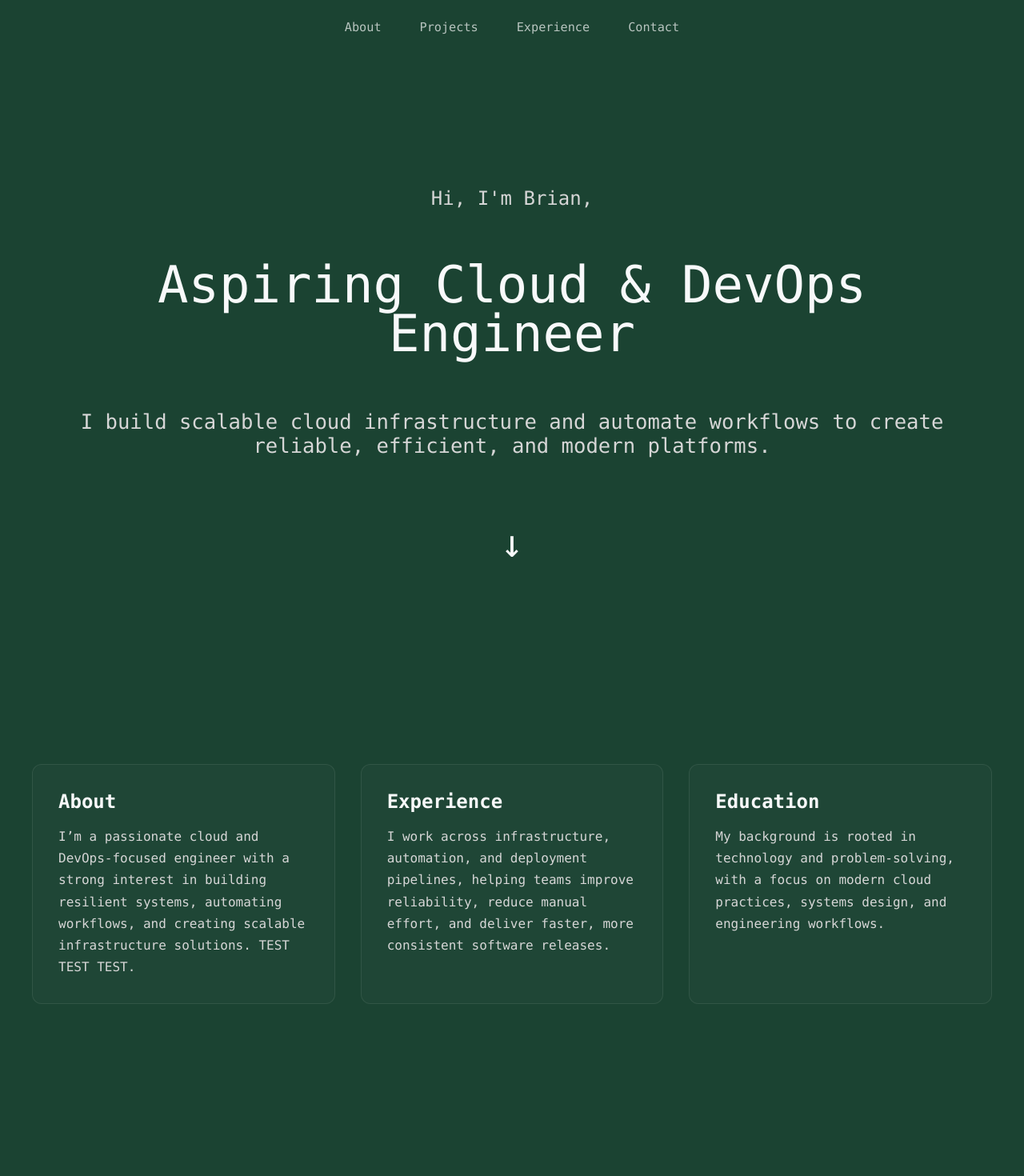
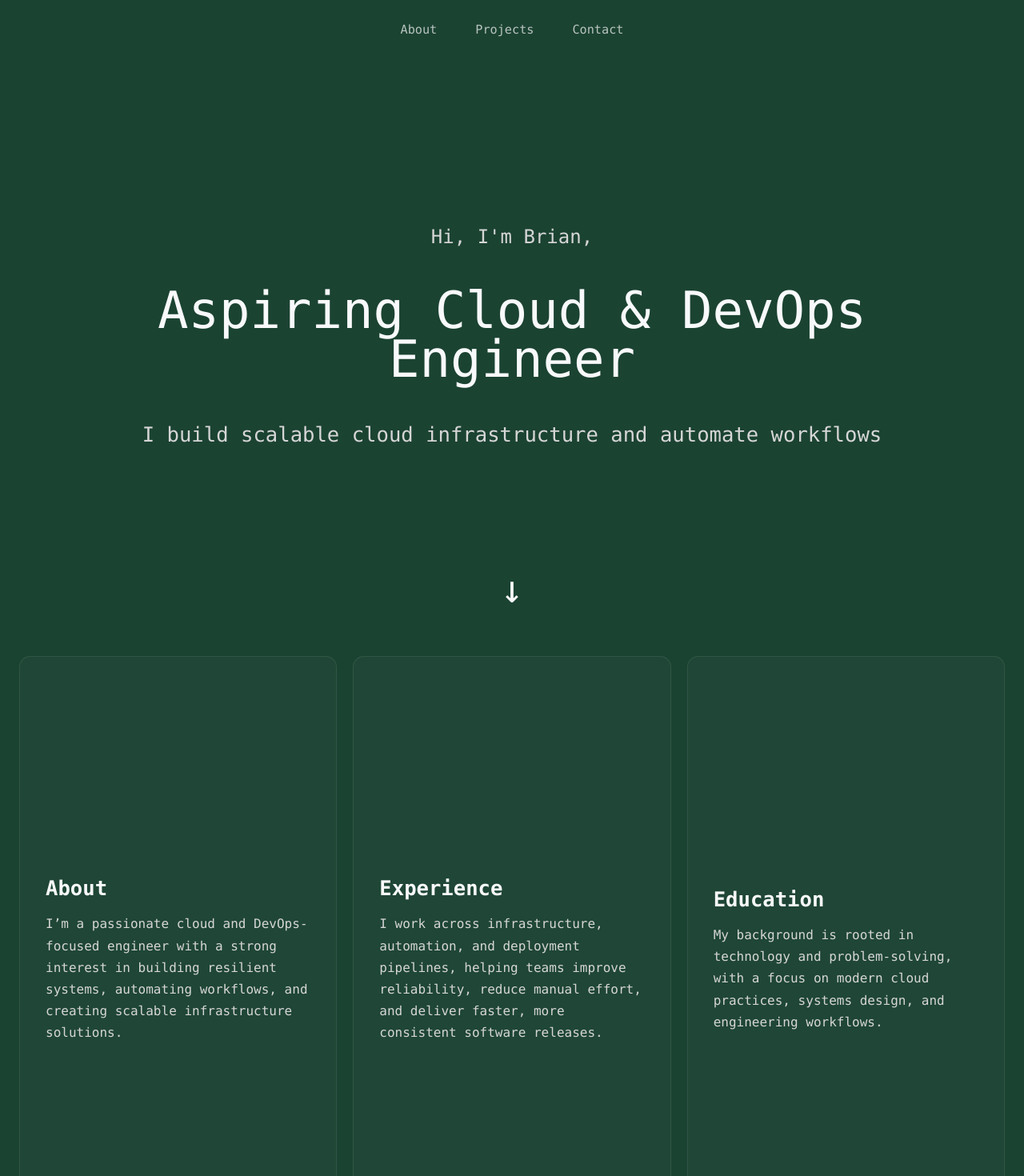
Before and after one commit to Brigghin/personal-aks-platform, a Vue app in the folder app/: page / in a window 1280 px wide. Shown: the top 1470 px of the page at 80% size. Before the commit the page ends 1351 px from the top, so only its background shows below. Built offline with nearby package versions, Linux system fonts and the light colour scheme.

Commit message:
Updated website layout

```diff
--- a/app/src/components/About.vue
+++ b/app/src/components/About.vue
@@ -9,7 +9,7 @@
         <p>
           I’m a passionate cloud and DevOps-focused engineer with a strong interest
           in building resilient systems, automating workflows, and creating
-          scalable infrastructure solutions. TEST TEST TEST.
+          scalable infrastructure solutions.
         </p>
       </article>
 
@@ -35,27 +35,35 @@
 
 <style scoped>
 .about {
-  padding: 6rem 2rem;
+  width: 100%;
+  height: 100vh;
+  padding: 1.25rem 1.5rem;
+  box-sizing: border-box;
 }
 
 .about-grid {
-  max-width: 1200px;
-  margin: 0 auto;
+  width: 100%;
+  height: 100%;
   display: grid;
   grid-template-columns: repeat(3, minmax(0, 1fr));
-  gap: 2rem;
+  gap: 1.25rem;
 }
 
 .info-card {
+  height: 100%;
+  padding: 2.5rem 2rem;
+  box-sizing: border-box;
   background: rgba(255, 255, 255, 0.02);
   border: 1px solid rgba(255, 255, 255, 0.08);
-  border-radius: 12px;
-  padding: 2rem;
+  border-radius: 14px;
+  display: flex;
+  flex-direction: column;
+  justify-content: center;
 }
 
 .info-card h2 {
   margin: 0 0 1rem;
-  font-size: 1.5rem;
+  font-size: 1.6rem;
   color: var(--text);
 }
 
@@ -66,8 +74,19 @@
 }
 
 @media (max-width: 700px) {
+  .about {
+    height: auto;
+    padding: 1rem;
+  }
+
   .about-grid {
     grid-template-columns: 1fr;
+    height: auto;
+  }
+
+  .info-card {
+    height: auto;
+    padding: 2.5rem 1.5rem;
   }
 }
 </style>
--- a/app/src/components/Home.vue
+++ b/app/src/components/Home.vue
@@ -12,12 +12,9 @@
 
       <p class="subtitle">
         I build scalable cloud infrastructure and automate workflows
-        to create reliable, efficient, and modern platforms.
       </p>
 
-      <div class="scroll-indicator">
-        ↓
-      </div>
+      <div class="scroll-indicator">↓</div>
     </div>
   </section>
 </template>
@@ -25,31 +22,32 @@
 <style scoped>
 .home {
   position: relative;
-  min-height: 100vh;
+  width: 100%;
+  min-height: calc(100vh - 72px);
   display: flex;
   align-items: center;
   justify-content: center;
-  padding-top: 1rem; /* keeps same visual spacing as the old fixed nav */
-  padding-bottom: 12vh;
   box-sizing: border-box;
+  padding: 0;
 }
 
 .container {
   position: relative;
   width: min(100%, 1200px);
-  padding: 0 4rem;
-  text-align: center;
-  min-height: calc(100vh - 24vh);
+  min-height: calc(100vh - 72px);
   display: flex;
   flex-direction: column;
   align-items: center;
   justify-content: center;
+  text-align: center;
+  padding: 0;
+  box-sizing: border-box;
 }
 
 .intro {
   color: var(--text-muted);
   font-size: 1.5rem;
-  margin: 0 0 4rem;
+  margin: 0 0 3rem;
 }
 
 h1 {
@@ -57,7 +55,7 @@ h1 {
   line-height: 0.95;
   font-weight: 400;
   color: var(--text);
-  margin: 0 0 4rem;
+  margin: 0 0 3rem;
 }
 
 .subtitle {
@@ -69,10 +67,10 @@ h1 {
 .scroll-indicator {
   position: absolute;
   left: 50%;
-  bottom: 2vh;
+  bottom: 5vh;
   transform: translateX(-50%);
-  margin: 0;
   font-size: 3rem;
   color: var(--text);
+  line-height: 1;
 }
 </style>
--- a/app/src/components/Navbar.vue
+++ b/app/src/components/Navbar.vue
@@ -7,7 +7,6 @@
       <ul class="nav-links">
         <li><a href="#about">About</a></li>
         <li><a href="#projects">Projects</a></li>
-        <li><a href="#experience">Experience</a></li>
         <li><a href="#contact">Contact</a></li>
       </ul>
     </div>
@@ -16,19 +15,24 @@
 
 <style scoped>
 .navbar {
-  position: static;
   width: 100%;
+  height: 72px;
+  display: flex;
+  align-items: center;
+  justify-content: center;
   background: transparent;
-  z-index: 1;
+  box-sizing: border-box;
 }
 
 .container {
+  width: 100%;
   max-width: 1100px;
   margin: 0 auto;
-  padding: 1.5rem 2rem 1rem;
+  padding: 0 2rem;
   display: flex;
   justify-content: center;
   align-items: center;
+  box-sizing: border-box;
 }
 
 .nav-links {
```
